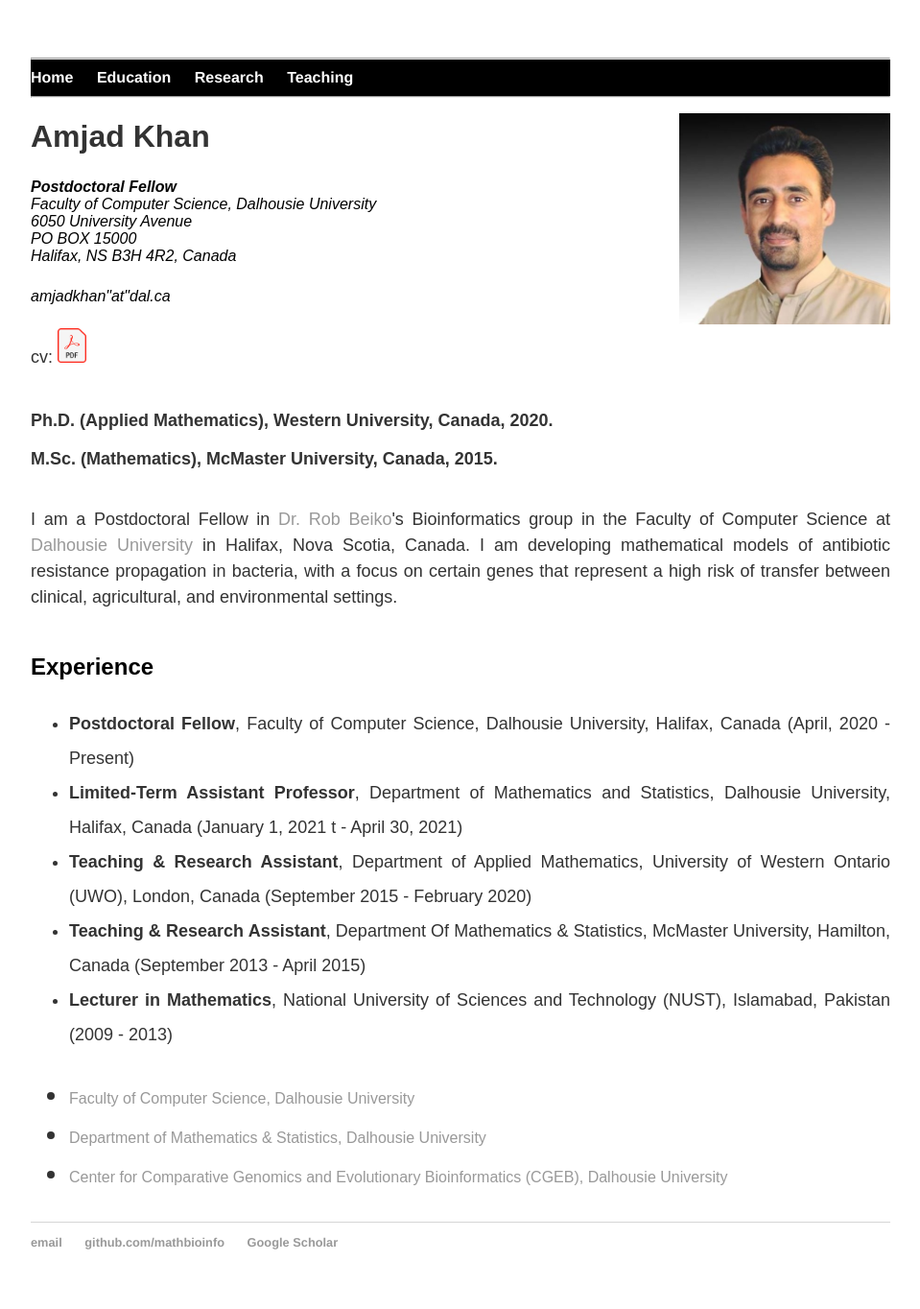
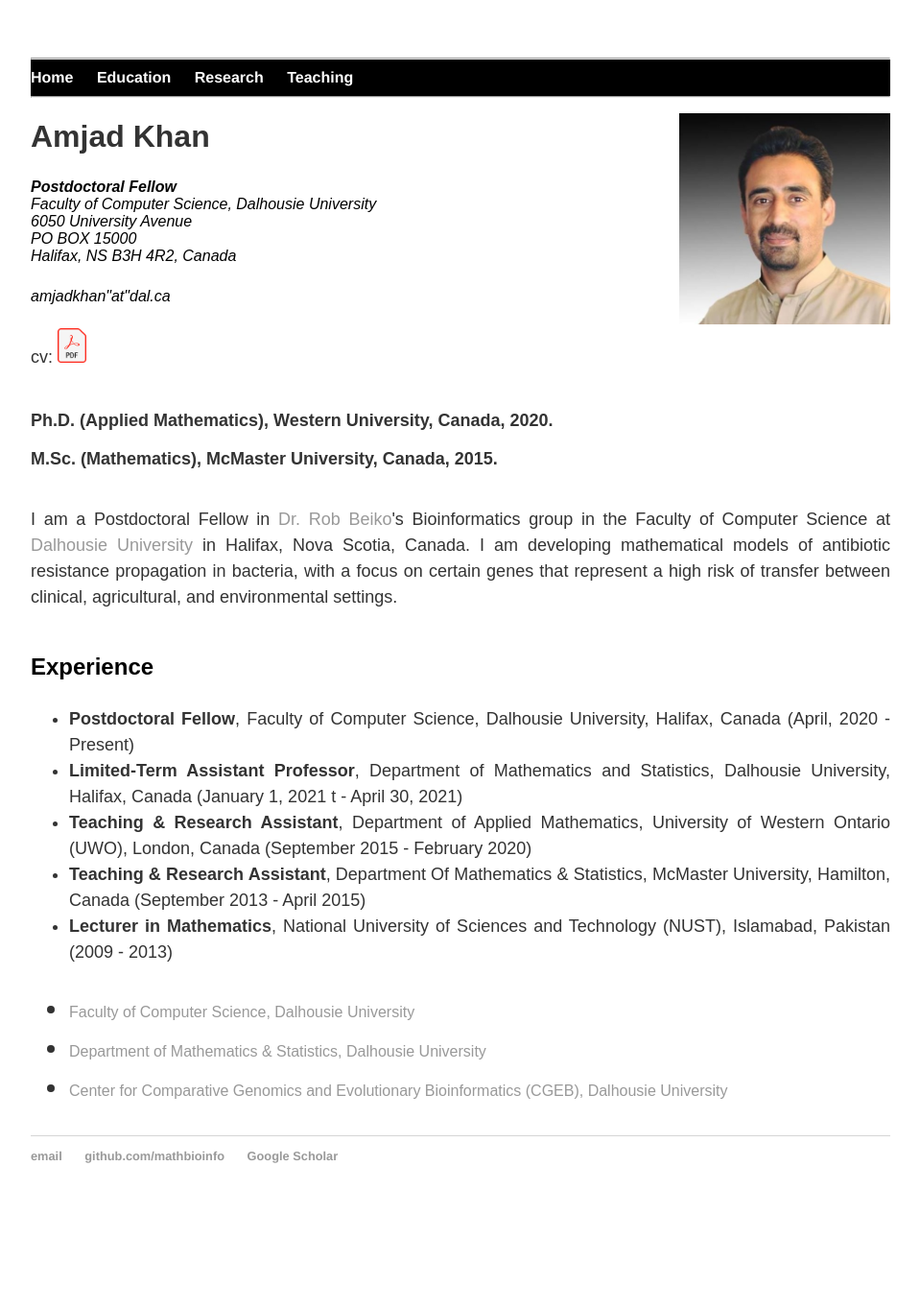
Before and after one commit to MathBioInfo/amjadkhan, a Jekyll site: the page index.html, which Jekyll copies as it is, in a window 1280 px wide. Shown: the whole page at 96% size, without its empty margins (160-1119 px from the left). Built offline with Jekyll 4.4.1, drawn with Linux system fonts in a browser that asks for light colours; after the commit the page ends 1274 px from its top, so only the background shows below that.

Commit message:
Update index.html

```diff
--- a/index.html
+++ b/index.html
@@ -53,8 +53,8 @@
 				Canada. I am developing mathematical models of antibiotic resistance propagation in bacteria, with a focus on certain genes that represent a high risk of
 				transfer between clinical, agricultural, and environmental settings. </p>
 			<br><font size="5"><b>Experience</b></font><br>
-			<p ><font size="4">
-			<ul style="text-align:justify;line-height:2">
+			<p style="text-align:justify;line-height:1"><font size="4">
+			<ul style="text-align:justify;line-height:1.5">
 			<li><b>Postdoctoral Fellow</b>, Faculty of Computer Science, Dalhousie University, Halifax,
 			Canada (April, 2020 - Present)</li>
 			<li><b>Limited-Term Assistant Professor</b>, Department of Mathematics and Statistics, Dalhousie University, Halifax, Canada (January 1, 2021 t - April 30, 2021)</li>
```
